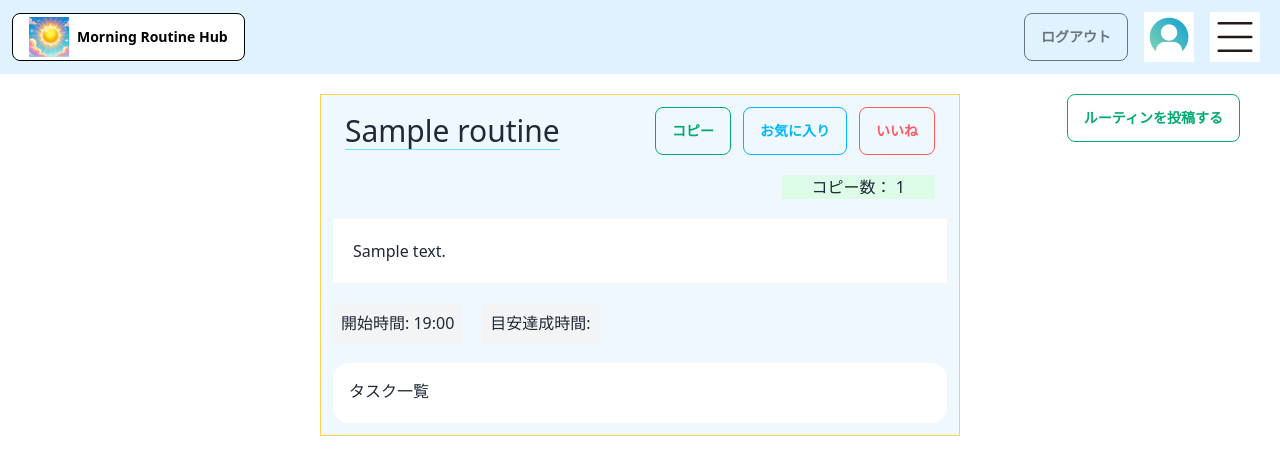
After one commit to TomitaHayato/portfolio, a Rails app: page /routine/posts in a window 1280 px wide. The commit adds this page. Shown: the top 475 px of the page. Run offline with Rails 7, Linux system fonts and the light colour scheme; a user stored in the database is signed in; tables that the repository leaves empty hold one stand-in row (values such as "Sample post"); style sheets or scripts are compiled from the project's sources; parts of the project's set-up code (start-up, migrations or seed data) failed here and were passed over.

Commit message:
投稿されたルーティン一覧画面を作成

```diff
--- a/app/controllers/routines/posts_controller.rb
+++ b/app/controllers/routines/posts_controller.rb
@@ -1,6 +1,6 @@
 class Routines::PostsController < ApplicationController
   def index
-    @routines = Routine.includes(:tasks).posted
+    @routines = Routine.includes(:tasks, :user).posted
   end
 
   def update
--- /dev/null
+++ b/app/views/routines/posts/_posted_routine.html.erb
@@ -0,0 +1,33 @@
+<div class="border border-amber-300 p-3 w-1/2 my-5 mx-auto bg-sky-100 bg-opacity-50">
+
+  <div class="flex justify-between items-center mb-5 mx-3">
+    <h1 class="text-3xl border-b border-cyan-300"><%= routine.title %></h1>
+    <div class="flex">
+      <%= link_to "コピー", "#", class: "btn btn-outline btn-success btn-md mr-3" %>
+      <%= link_to "お気に入り", "#", class: "btn btn-outline btn-info btn-md mr-3" %>
+      <%= link_to "いいね", "#", class: "btn btn-outline btn-error btn-md" %>
+    </div>
+  </div>
+
+  <div class="mb-5 text-center">
+    <p class="bg-green-100 w-1/4 mr-3 mx-auto">コピー数： <%= routine.copied_count %></p>
+  </div>
+
+
+  <div class="mb-5 bg-white p-5">
+    <p><%= routine.description %></p>
+  </div>
+
+  <div class="mb-5 items-center flex">
+    <p class="mr-5 p-2 bg-gray-100">開始時間: <%= routine.start_time.strftime("%H:%M") if routine.start_time %></p>
+    <p class="mr-5 p-2 bg-gray-100">目安達成時間:</p>
+  </div>
+
+  <details class="collapse bg-white">
+    <summary class="collapse-title font-medium">タスク一覧</summary>
+    <div class="collapse-content">
+      <%= render partial: "routines/posts/task", collection: routine.tasks.order(position: :asc), locals: { routine: routine } %>
+    </div>
+  </details>
+
+</div>
--- /dev/null
+++ b/app/views/routines/posts/_task.html.erb
@@ -0,0 +1,17 @@
+<div class="border border-green-300 p-2 mb-3">
+  <h1 class="text-xl border-b border-cyan-300 mb-5"><%= task.title %></h1>
+
+  <div class="flex">
+    <p class="mr-1.5">目安時間：</p>
+    <p class="mx-1.5">
+      <%= task.estimated_time[:hour] %> h
+    </p>
+    <p class="mx-1.5">
+      <%= task.estimated_time[:minute] %> m
+    </p>
+    <p class="mx-1.5">
+      <%= task.estimated_time[:second] %> s
+    </p>
+  </div>
+
+</div>
--- a/app/views/routines/posts/index.html.erb
+++ b/app/views/routines/posts/index.html.erb
@@ -1,2 +1,8 @@
-<h1>Routines::Posts#index</h1>
-<p>Find me in app/views/routines/posts/index.html.erb</p>
+<div class="mt-5">
+  <%= link_to "ルーティンを投稿する", routines_path, class:"btn btn-outline btn-success btn-md right-10 absolute " %>
+  <% if @routines.empty? %>
+    <p class="text-center">現在、投稿はありません</p>
+  <% else %>
+    <%= render partial: "routines/posts/posted_routine", collection: @routines, as: :routine %>
+  <% end %>
+</div>
--- a/app/views/routines/show.html.erb
+++ b/app/views/routines/show.html.erb
@@ -13,9 +13,9 @@
     <p><%= @routine.description %></p>
   </div>
   <div class="flex my-5">
-    <p class="mr-5">開始時間: <%= @routine.start_time.strftime("%H:%M") if @routine.start_time %></p>
-    <p class="mr-5">目安達成時間:</p>
-    <p class="mr-5">達成回数： <%= @routine.completed_count %></p>
+    <p class="mr-5 p-2 bg-gray-100">開始時間: <%= @routine.start_time.strftime("%H:%M") if @routine.start_time %></p>
+    <p class="mr-5 p-2 bg-gray-100">目安達成時間:</p>
+    <p class="mr-5 p-2 bg-gray-100">達成回数： <%= @routine.completed_count %></p>
   </div>
 
 
--- a/app/views/shared/_header.html.erb
+++ b/app/views/shared/_header.html.erb
@@ -21,7 +21,7 @@
             <%= link_to "ルーティンを作成する", new_routine_path, class:"text-center p-3 mb-2" %>
           </li>
           <li>
-            <%= link_to "投稿一覧を見る", "#", class:"text-center p-3 mb-2" %>
+            <%= link_to "投稿一覧を見る", routines_posts_path, class:"text-center p-3 mb-2" %>
           </li>
           <li>
             <%= link_to "マイページへ", "#", class:"text-center p-3 mb-2" %>
--- a/config/routes.rb
+++ b/config/routes.rb
@@ -13,7 +13,7 @@ Rails.application.routes.draw do
     resources :tasks, only: %i[ create update destroy ], shallow: true
   end
 
-  namespace :routines do
+  namespace :routines, path: 'routine' do
     resources :actives, only: %i[ update ], param: :routine_id
     resources :posts, only: %i[ index update ], param: :routine_id
   end
```
Also changed, not shown: app/views/routines/_routine.html.erb (+5 -5 lines).
